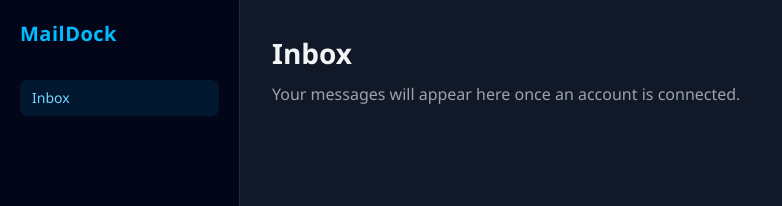
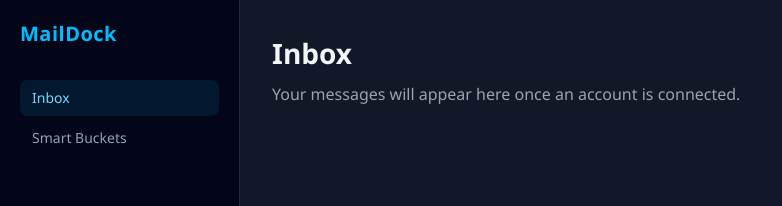
Before and after one commit to tahmed29/maildock, a React (Vite) app: page / in a window 1280 px wide. Shown: the top 206 px of the page, without its empty margins (0-782 px from the left). Built offline with nearby package versions, Linux system fonts and the light colour scheme.

Commit message:
feat: switch between inbox and smart buckets

```diff
--- a/src/renderer/App.tsx
+++ b/src/renderer/App.tsx
@@ -1,13 +1,20 @@
+import type { ViewId } from "./navigation";
 import Sidebar from "./components/Sidebar";
+import { useState } from "react";
 
 export default function App() {
+    const [activeView, setActiveView] = useState<ViewId>("inbox");
+
     return (
         <div className="flex min-h-screen">
-            <Sidebar />
+            <Sidebar activeView={activeView} onNavigate={setActiveView} />
 
             <main className="min-w-0 flex-1">
-                <h1>Inbox</h1>
-                <p>Your messages will appear here once an account is connected.</p>
+                <h1>{activeView === "inbox" ? "Inbox" : "Smart Buckets"}</h1>
+                <p>{activeView === "inbox"
+                    ? "Your messages will appear here once an account is connected."
+                    : "Create custom buckets to organize your mail with routing rules."}
+                </p>
             </main>
         </div>
     );
--- a/src/renderer/components/Sidebar.tsx
+++ b/src/renderer/components/Sidebar.tsx
@@ -1,19 +1,34 @@
-export default function Sidebar() {
+import { navigationItems, type ViewId} from "../navigation";
+
+type SidebarProps = {
+  activeView: ViewId;
+  onNavigate: (viewId: ViewId) => void;
+};
+
+export default function Sidebar({ activeView, onNavigate }: SidebarProps) {
   return (
     <aside className="flex w-60 shrink-0 flex-col border-r border-slate-800 bg-slate-950 p-5">
       <div className="text-xl font-semibold tracking-wide text-sky-400">
         MailDock
       </div>
 
-      <nav aria-label="Main navigation" className="mt-8">
-        <button
-          type="button"
-          aria-current="page"
-          className="w-full rounded-lg bg-sky-400/10 px-3 py-2 text-left text-sm font-medium text-sky-300"
-        >
-          Inbox
-        </button>
-      </nav>
+      <nav aria-label="Main navigation" className="mt-8 space-y-1">
+        {navigationItems.map((item) => (
+          <button
+            key={item.id}
+            type="button"
+            onClick={() => onNavigate(item.id)}
+            aria-current={item.id === activeView ? "page" : undefined}
+            className={`w-full rounded-lg px-3 py-2 text-left text-sm font-medium ${
+              item.id === activeView
+          ? "bg-sky-400/10 text-sky-300"
+          : "text-slate-400 hover:bg-slate-800 hover:text-slate-100"
+      }`}
+    >
+      {item.label}
+    </button>
+  ))}
+</nav>
     </aside>
   );
 }
--- /dev/null
+++ b/src/renderer/navigation.ts
@@ -0,0 +1,6 @@
+export type ViewId = "inbox" | "buckets";
+
+export const navigationItems: { id: ViewId; label: string }[] = [
+  { id: "inbox", label: "Inbox" },
+  { id: "buckets", label: "Smart Buckets" },
+];
```
